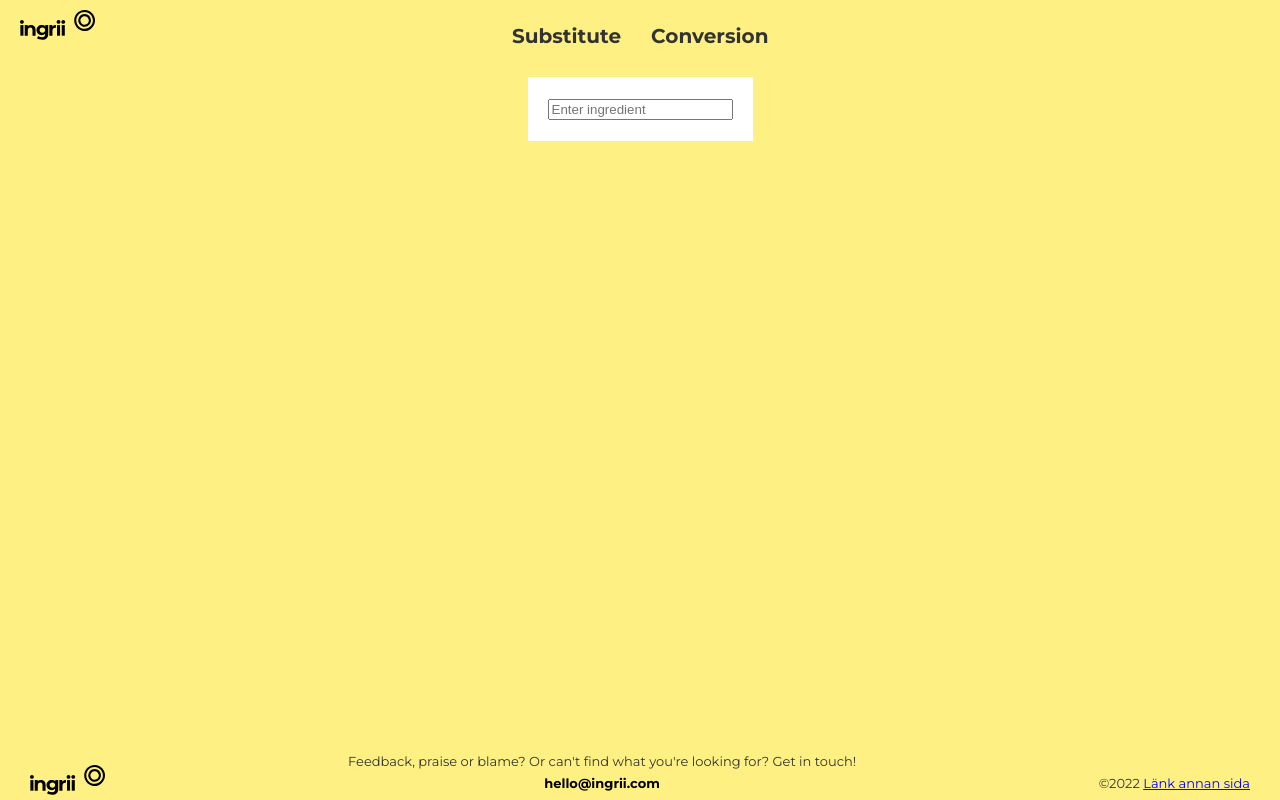
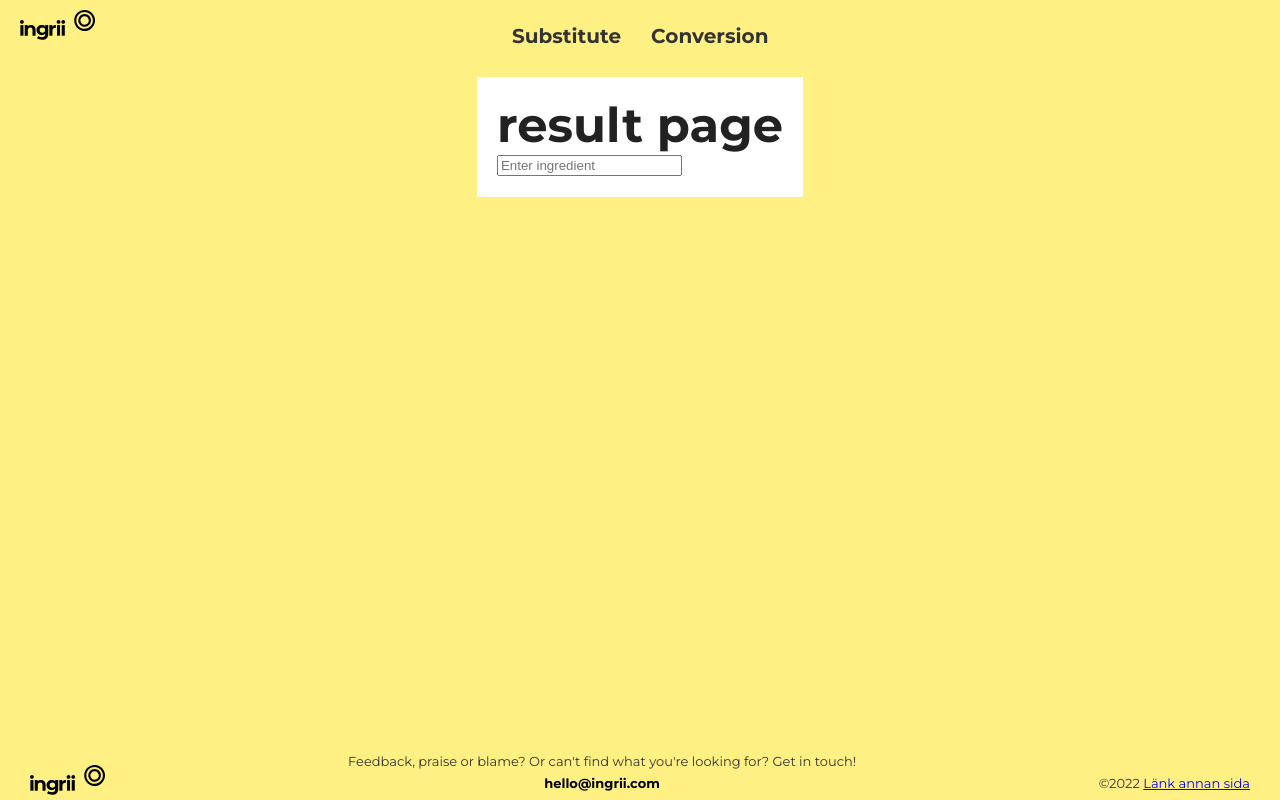
Before and after one commit to Annaaste/reactproject, a Next.js app: page /substitute-result in a window 1280 px wide. Built offline with nearby package versions, Linux system fonts and the light colour scheme.

Commit message:
added result page text

```diff
--- a/pages/substitute-result/index.jsx
+++ b/pages/substitute-result/index.jsx
@@ -5,7 +5,9 @@ const SubstituteResult = () => {
 
   return (
     <div className={styles.resultContainer}>
+      <h1>result page</h1>
       <input placeholder="Enter ingredient" />
+
     </div>
   );
 }
```
